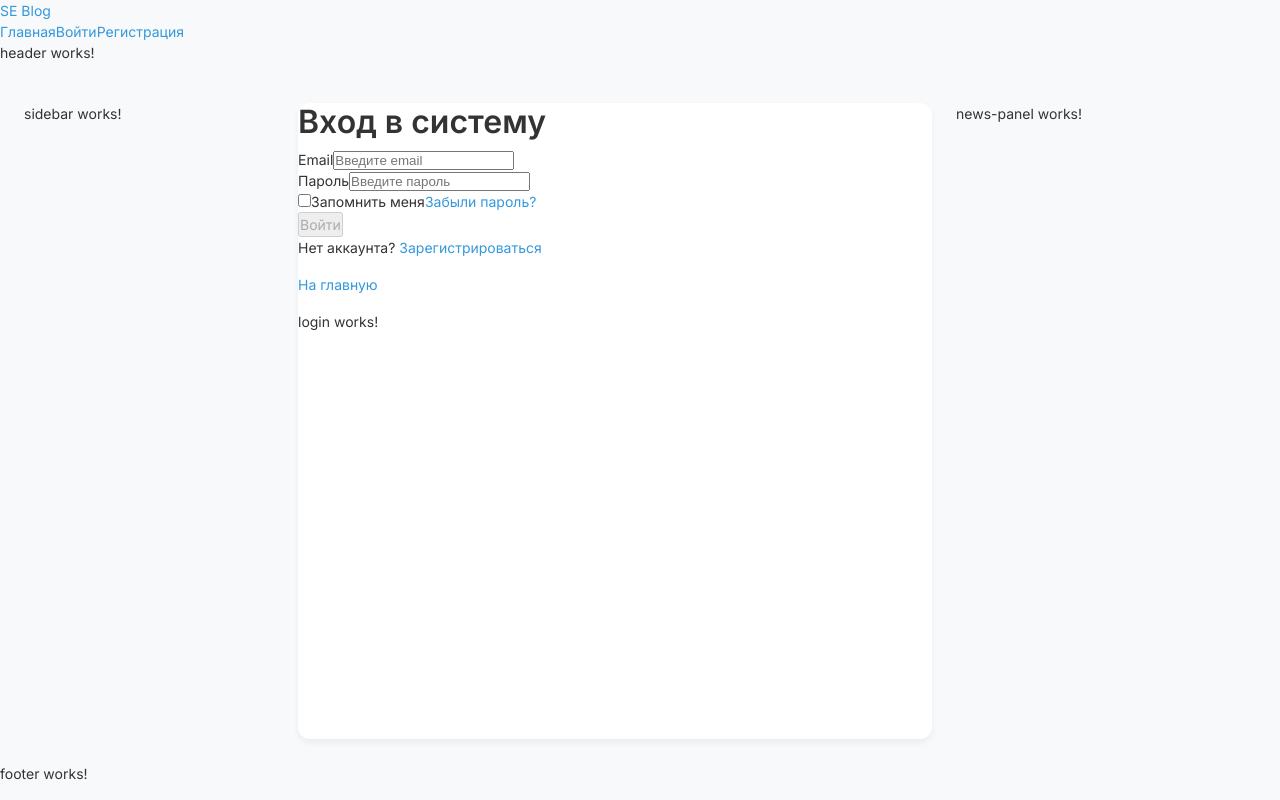
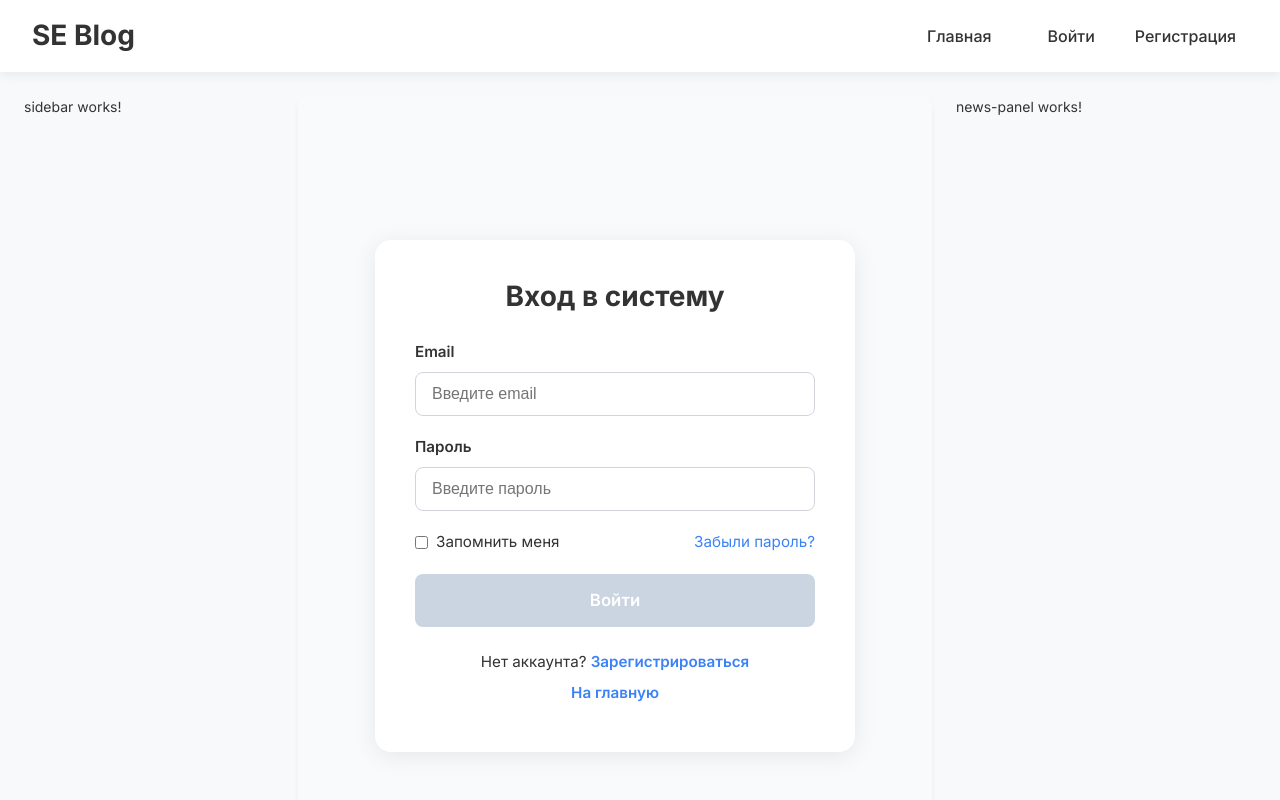
Before and after one commit to SoulsArchitecht/se-blog, an Angular app in the folder frontend-seblog/: page /login in a window 1280 px wide. Shown: the top 800 px of the page. Built offline with nearby package versions, Linux system fonts and the light colour scheme; no server answers.

Commit message:
FE: FEATURE: add styles for header, login and register

```diff
--- a/frontend-seblog/src/app/components/header/header.html
+++ b/frontend-seblog/src/app/components/header/header.html
@@ -5,6 +5,7 @@
 
   <nav class="nav">
     <a routerLink="/" class="nav-link">Главная</a>
+    <br>
 
     @if (authService.isAuthenticated()) {
       <a routerLink="/create-post" class="nav-link">Создать пост</a>
@@ -15,4 +16,4 @@
       <a routerLink="/register" class="nav-link">Регистрация</a>
     }
   </nav>
-</header><p>header works!</p>
+</header>
--- a/frontend-seblog/src/app/components/header/header.scss
+++ b/frontend-seblog/src/app/components/header/header.scss
@@ -0,0 +1,102 @@
+@use 'sass:math';
+
+$header-bg: #ffffff;
+$header-shadow: 0 2px 12px rgba(0, 0, 0, 0.08);
+$header-padding-y: 1rem;
+$header-padding-x: clamp(1rem, 5vw, 2rem);
+$nav-link-color: #333;
+$nav-link-hover: #0d6efd;
+$logo-font-size: clamp(1.25rem, 4vw, 1.75rem);
+$button-bg: #0d6efd;
+$button-hover-bg: #0b5ed7;
+$button-text: white;
+
+.header {
+  background-color: $header-bg;
+  box-shadow: $header-shadow;
+  padding: $header-padding-y $header-padding-x;
+  display: flex;
+  justify-content: space-between;
+  align-items: center;
+  position: sticky;
+  top: 0;
+  z-index: 1000;
+  gap: 1.5rem;
+
+  // Адаптация под мобильные
+  @media (max-width: 768px) {
+    flex-direction: column;
+    align-items: flex-start;
+  }
+}
+
+.logo {
+  font-weight: 700;
+  font-size: $logo-font-size;
+  line-height: 1.2;
+
+  a {
+    text-decoration: none;
+    color: $nav-link-color;
+    transition: color 0.2s ease;
+
+    &:hover {
+      color: $nav-link-hover;
+    }
+  }
+}
+
+.nav {
+  display: flex;
+  flex-wrap: wrap;
+  gap: 1rem;
+  align-items: center;
+
+  // На мобильных — вертикальная навигация
+  @media (max-width: 768px) {
+    flex-direction: column;
+    align-items: flex-start;
+    width: 100%;
+    margin-top: 0.75rem;
+    gap: 0.75rem;
+  }
+}
+
+.nav-link,
+.nav-button {
+  text-decoration: none;
+  font-weight: 500;
+  color: $nav-link-color;
+  padding: 0.5rem 0.75rem;
+  border-radius: 6px;
+  transition: all 0.2s ease;
+  cursor: pointer;
+  background: none;
+  border: none;
+  font-family: inherit;
+  font-size: 1rem;
+  display: inline-flex;
+  align-items: center;
+  justify-content: center;
+}
+
+.nav-link {
+  &:hover {
+    color: $nav-link-hover;
+    background-color: rgba($nav-link-hover, 0.08);
+  }
+}
+
+.nav-button {
+  background-color: $button-bg;
+  color: $button-text;
+
+  &:hover {
+    background-color: $button-hover-bg;
+    transform: translateY(-1px);
+  }
+
+  &:active {
+    transform: translateY(0);
+  }
+}
--- a/frontend-seblog/src/app/components/header/header.ts
+++ b/frontend-seblog/src/app/components/header/header.ts
@@ -1,12 +1,12 @@
 import { Component, inject } from '@angular/core';
-import { RouterLink } from '@angular/router';
+import { RouterLink, RouterOutlet } from '@angular/router';
 import { CommonModule } from '@angular/common';
 import { AuthService } from '../../services/auth.service';
 
 @Component({
   selector: 'app-header',
   standalone: true,
-  imports: [],
+  imports: [RouterLink, RouterOutlet],
   templateUrl: './header.html',
   styleUrl: './header.scss'
 })
@@ -17,3 +17,5 @@ export class Header {
     this.authService.logout();
   }
 }
+
+//<app-register></app-register>
--- a/frontend-seblog/src/app/pages/login/login.html
+++ b/frontend-seblog/src/app/pages/login/login.html
@@ -88,4 +88,4 @@
       </div>
     </div>
   </div>
-</div><p>login works!</p>
+</div>
--- a/frontend-seblog/src/app/pages/login/login.scss
+++ b/frontend-seblog/src/app/pages/login/login.scss
@@ -0,0 +1,202 @@
+@use 'sass:math';
+
+$page-bg: #f9fafb;
+$card-bg: #ffffff;
+$card-shadow: 0 4px 24px rgba(0, 0, 0, 0.08);
+$text-color: #333;
+$input-border: #d1d5db;
+$input-focus: #3b82f6;
+$error-color: #ef4444;
+$success-color: #10b981;
+$link-color: #3b82f6;
+
+.login-page {
+  min-height: 100vh;
+  background-color: $page-bg;
+  display: flex;
+  justify-content: center;
+  align-items: center;
+  padding: 1.5rem;
+}
+
+.login-container {
+  width: 100%;
+  max-width: 480px;
+}
+
+.login-card {
+  background: $card-bg;
+  border-radius: 16px;
+  box-shadow: $card-shadow;
+  padding: 2.5rem;
+  position: relative;
+
+  @media (max-width: 480px) {
+    padding: 1.75rem;
+  }
+}
+
+.login-title {
+  font-size: 1.75rem;
+  font-weight: 700;
+  margin-bottom: 1.75rem;
+  color: $text-color;
+  text-align: center;
+}
+
+.login-form {
+  display: flex;
+  flex-direction: column;
+  gap: 1.25rem;
+}
+
+.form-group {
+  display: flex;
+  flex-direction: column;
+  gap: 0.5rem;
+}
+
+.form-group label {
+  font-weight: 600;
+  color: $text-color;
+  font-size: 0.95rem;
+}
+
+.form-group input {
+  padding: 0.75rem 1rem;
+  border: 1px solid $input-border;
+  border-radius: 8px;
+  font-size: 1rem;
+  transition: border-color 0.2s, box-shadow 0.2s;
+
+  &:focus {
+    outline: none;
+    border-color: $input-focus;
+    box-shadow: 0 0 0 3px rgba(59, 130, 246, 0.15);
+  }
+
+  &.invalid {
+    border-color: $error-color;
+  }
+}
+
+.error-messages {
+  color: $error-color;
+  font-size: 0.875rem;
+  margin-top: 0.25rem;
+  display: flex;
+  flex-direction: column;
+  gap: 0.25rem;
+}
+
+.form-options {
+  display: flex;
+  justify-content: space-between;
+  align-items: center;
+  flex-wrap: wrap;
+  gap: 0.75rem;
+
+  @media (max-width: 480px) {
+    flex-direction: column;
+    align-items: flex-start;
+  }
+}
+
+.checkbox-label {
+  display: flex;
+  align-items: center;
+  gap: 0.5rem;
+  font-size: 0.95rem;
+  cursor: pointer;
+
+  input[type="checkbox"] {
+    margin: 0;
+    cursor: pointer;
+  }
+}
+
+.forgot-password {
+  color: $link-color;
+  text-decoration: none;
+  font-size: 0.95rem;
+  transition: color 0.2s;
+
+  &:hover {
+    color: darken($link-color, 10%);
+    text-decoration: underline;
+  }
+}
+
+.alert.error {
+  background-color: rgba($error-color, 0.1);
+  color: $error-color;
+  padding: 0.75rem;
+  border-radius: 8px;
+  font-size: 0.95rem;
+  border-left: 4px solid $error-color;
+}
+
+.submit-button {
+  background-color: $input-focus;
+  color: white;
+  border: none;
+  padding: 0.875rem;
+  border-radius: 8px;
+  font-size: 1.05rem;
+  font-weight: 600;
+  cursor: pointer;
+  transition: background-color 0.2s, transform 0.15s;
+  display: flex;
+  justify-content: center;
+  align-items: center;
+  gap: 0.75rem;
+
+  &:disabled {
+    background-color: #cbd5e1;
+    cursor: not-allowed;
+    transform: none;
+  }
+
+  &:not(:disabled):hover {
+    background-color: darken($input-focus, 8%);
+    transform: translateY(-1px);
+  }
+
+  &:not(:disabled):active {
+    transform: translateY(0);
+  }
+}
+
+.spinner {
+  width: 18px;
+  height: 18px;
+  border: 2px solid rgba(255, 255, 255, 0.4);
+  border-top: 2px solid white;
+  border-radius: 50%;
+  animation: spin 1s linear infinite;
+}
+
+@keyframes spin {
+  to { transform: rotate(360deg); }
+}
+
+.register-link {
+  margin-top: 1.5rem;
+  text-align: center;
+  font-size: 0.95rem;
+  color: $text-color;
+
+  p {
+    margin: 0.5rem 0;
+  }
+
+  a {
+    color: $link-color;
+    text-decoration: none;
+    font-weight: 600;
+
+    &:hover {
+      text-decoration: underline;
+    }
+  }
+}
--- a/frontend-seblog/src/app/pages/register/register.scss
+++ b/frontend-seblog/src/app/pages/register/register.scss
@@ -0,0 +1,163 @@
+@use 'sass:math';
+
+$page-bg: #f9fafb;
+$card-bg: #ffffff;
+$card-shadow: 0 4px 24px rgba(0, 0, 0, 0.08);
+$text-color: #333;
+$input-border: #d1d5db;
+$input-focus: #3b82f6;
+$error-color: #ef4444;
+$link-color: #3b82f6;
+
+.register-page {
+  min-height: 100vh;
+  background-color: $page-bg;
+  display: flex;
+  justify-content: center;
+  align-items: center;
+  padding: 1.5rem;
+}
+
+.register-container {
+  width: 100%;
+  max-width: 480px;
+}
+
+.register-card {
+  background: $card-bg;
+  border-radius: 16px;
+  box-shadow: $card-shadow;
+  padding: 2.5rem;
+  position: relative;
+
+  @media (max-width: 480px) {
+    padding: 1.75rem;
+  }
+}
+
+.register-title {
+  font-size: 1.75rem;
+  font-weight: 700;
+  margin-bottom: 1.75rem;
+  color: $text-color;
+  text-align: center;
+}
+
+.register-form {
+  display: flex;
+  flex-direction: column;
+  gap: 1.25rem;
+}
+
+.form-group {
+  display: flex;
+  flex-direction: column;
+  gap: 0.5rem;
+}
+
+.form-group label {
+  font-weight: 600;
+  color: $text-color;
+  font-size: 0.95rem;
+}
+
+.form-group input {
+  padding: 0.75rem 1rem;
+  border: 1px solid $input-border;
+  border-radius: 8px;
+  font-size: 1rem;
+  transition: border-color 0.2s, box-shadow 0.2s;
+
+  &:focus {
+    outline: none;
+    border-color: $input-focus;
+    box-shadow: 0 0 0 3px rgba(59, 130, 246, 0.15);
+  }
+
+  &.invalid {
+    border-color: $error-color;
+  }
+}
+
+.error-messages {
+  color: $error-color;
+  font-size: 0.875rem;
+  margin-top: 0.25rem;
+  display: flex;
+  flex-direction: column;
+  gap: 0.25rem;
+}
+
+.alert.error {
+  background-color: rgba($error-color, 0.1);
+  color: $error-color;
+  padding: 0.75rem;
+  border-radius: 8px;
+  font-size: 0.95rem;
+  border-left: 4px solid $error-color;
+}
+
+.submit-button {
+  background-color: $input-focus;
+  color: white;
+  border: none;
+  padding: 0.875rem;
+  border-radius: 8px;
+  font-size: 1.05rem;
+  font-weight: 600;
+  cursor: pointer;
+  transition: background-color 0.2s, transform 0.15s;
+  display: flex;
+  justify-content: center;
+  align-items: center;
+  gap: 0.75rem;
+
+  &:disabled {
+    background-color: #cbd5e1;
+    cursor: not-allowed;
+    transform: none;
+  }
+
+  &:not(:disabled):hover {
+    background-color: darken($input-focus, 8%);
+    transform: translateY(-1px);
+  }
+
+  &:not(:disabled):active {
+    transform: translateY(0);
+  }
+}
+
+.spinner {
+  width: 18px;
+  height: 18px;
+  border: 2px solid rgba(255, 255, 255, 0.4);
+  border-top: 2px solid white;
+  border-radius: 50%;
+  animation: spin 1s linear infinite;
+}
+
+@keyframes spin {
+  to { transform: rotate(360deg); }
+}
+
+.login-link {
+  margin-top: 1.5rem;
+  text-align: center;
+  font-size: 0.95rem;
+  color: $text-color;
+
+  p {
+    margin: 0.5rem 0;
+  }
+
+  a {
+    color: $link-color;
+    text-decoration: none;
+    font-weight: 600;
+
+    &:hover {
+      text-decoration: underline;
+    }
+  }
+}
```
Also changed, not shown: frontend-seblog/proxy.conf.json (added, +7 -0 lines).
